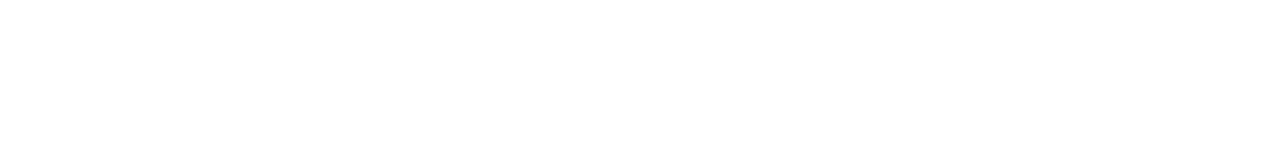
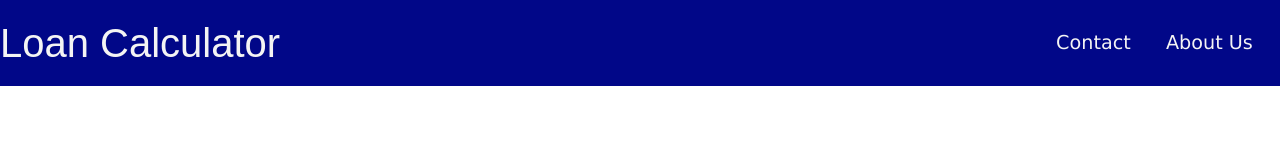
Before and after one commit to Samuel-Abusa/Loan-Calculator, a plain HTML site: page index.html in a window 1280 px wide. Drawn offline with nearby package versions, Linux system fonts and the light colour scheme.

Commit message:
Add navbar

```diff
--- a/index.html
+++ b/index.html
@@ -4,11 +4,32 @@
   <meta charset="UTF-8">
   <meta http-equiv="X-UA-Compatible" content="IE=edge">
   <meta name="viewport" content="width=device-width, initial-scale=1.0">
-  <title>Document</title>
+  <title>Loan Calculator</title>
   <link rel="stylesheet" href="css/bootstrap.css">
   <link rel="stylesheet" href="style.css">
+
 </head>
 <body>
+
+  <!-- navbar -->
+ <div class="container">
+  <nav class="navbar navbar-expand-lg fixed-top ">
+    <a class="navbar-brand" href="#">Loan Calculator</a>
+   <div class="collapse navbar-collapse" id="navbarSupportedContent">
+       <ul class="navbar-nav mr-4">
+        <li class="nav-item">
+            <a class="nav-link" data-value="contact" href="#contact">Contact</a>
+        </li>
+        <li class="nav-item">
+          <a class="nav-link" data-value="about" href="#about">About Us</a>
+      </li>
+       </ul>
+   </div>
+</nav>
+
+ </div>
+
+
 
 </body>
 <script src="https://code.jquery.com/jquery-3.6.0.min.js" integrity="sha256-/xUj+3OJU5yExlq6GSYGSHk7tPXikynS7ogEvDej/m4=" crossorigin="anonymous"></script>
--- a/style.css
+++ b/style.css
@@ -0,0 +1,41 @@
+.navbar{ background: #010788;}
+
+.nav-link , .navbar-brand{
+    color: #f4f4f4;
+    cursor: pointer;
+    font-family:Verdana, Geneva, Tahoma, sans-serif;
+    font-size:larger;
+}
+
+a.navbar-brand {
+    font-size: 40px;
+    font-family:Arial, Helvetica, sans-serif;
+
+}
+
+
+.nav-link{ margin-right: 1em !important;}
+
+.nav-link:hover{ color: lightblue; }
+
+.navbar-collapse{ justify-content: flex-end;}
+
+.navbar-collapse{
+    justify-content: flex-end;
+}
+
+body {
+    background-color: white;
+}
+
+
+@media only screen and (max-width: 485px){
+    .flex-xs-column {
+      flex-direction: column;
+    }
+  }
+  @media only screen and (max-width: 767px){
+    .section {
+      padding-top: 30px;
+
+}}
```
